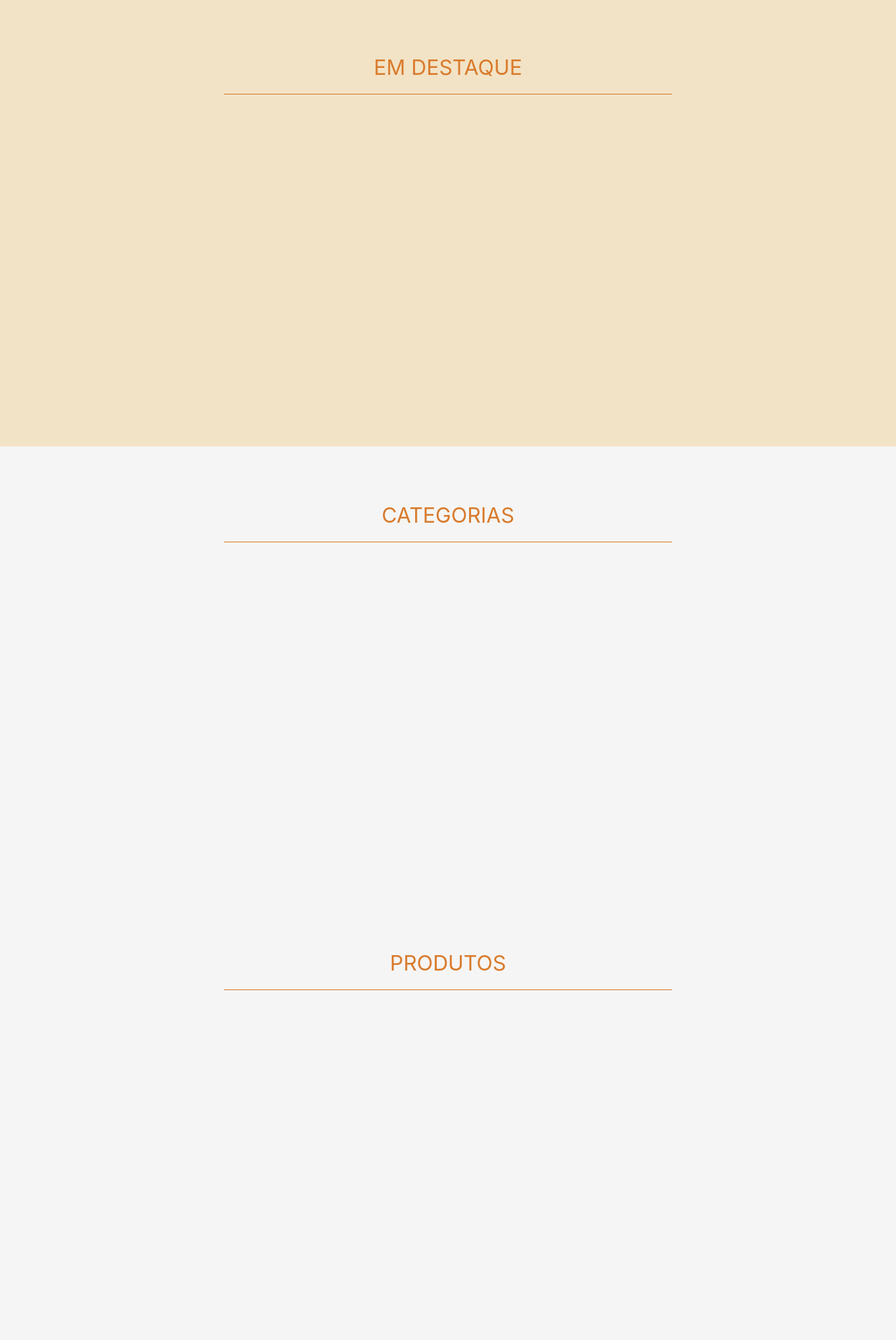
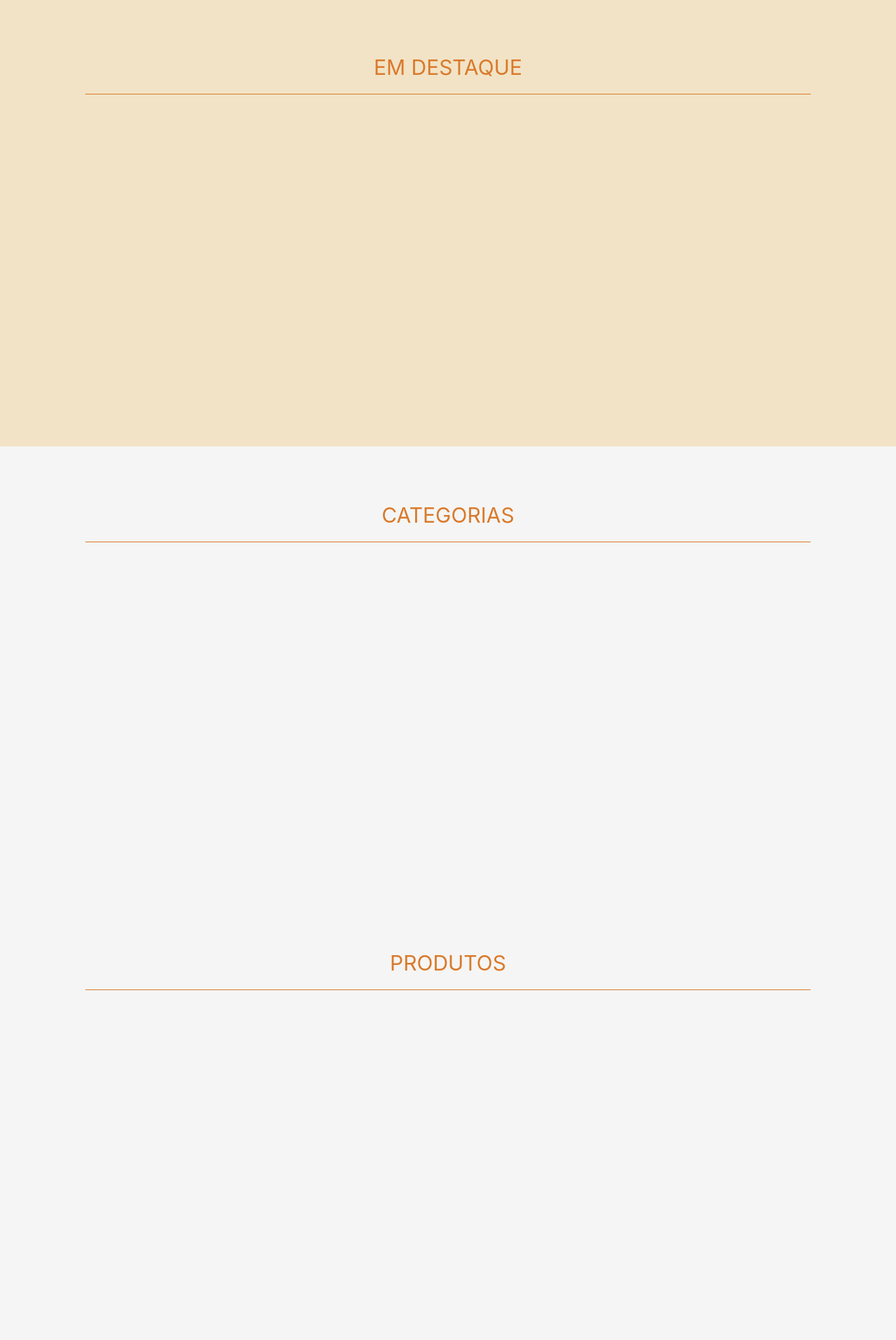
Before and after one commit to rob-ec/art-ecommerce, a Vue app: page / in a window 1280 px wide. Shown: the part 805-2720 px from the top of the page at 70% size. Built offline with nearby package versions, Linux system fonts and the light colour scheme.

Commit message:
Ajusta secoes para ter mesmo padding horizontal de header

```diff
--- a/src/components/SectionStandard.vue
+++ b/src/components/SectionStandard.vue
@@ -10,6 +10,6 @@ const props = defineProps<{
       {{ props.title }}
     </h2>
 
-    <hr class="border-palette-orange w-[50vw] mx-auto" />
+    <hr class="border-palette-orange" />
   </div>
 </template>
--- a/src/views/HomePage.vue
+++ b/src/views/HomePage.vue
@@ -13,13 +13,13 @@ import SectionStandard from '@/components/SectionStandard.vue'
         class="w-full"
       />
     </section>
-    <section class="bg-palette-cream h-[80vh]">
+    <section class="bg-palette-cream h-[80vh] px-30.5">
       <SectionStandard title="Em destaque" />
     </section>
-    <section class="bg-palette-gray-light h-[80vh]">
+    <section class="bg-palette-gray-light h-[80vh] px-30.5">
       <SectionStandard title="Categorias" />
     </section>
-    <section class="bg-palette-gray-light h-[80vh]">
+    <section class="bg-palette-gray-light h-[80vh] px-30.5">
       <SectionStandard title="Produtos" />
     </section>
   </main>
```
